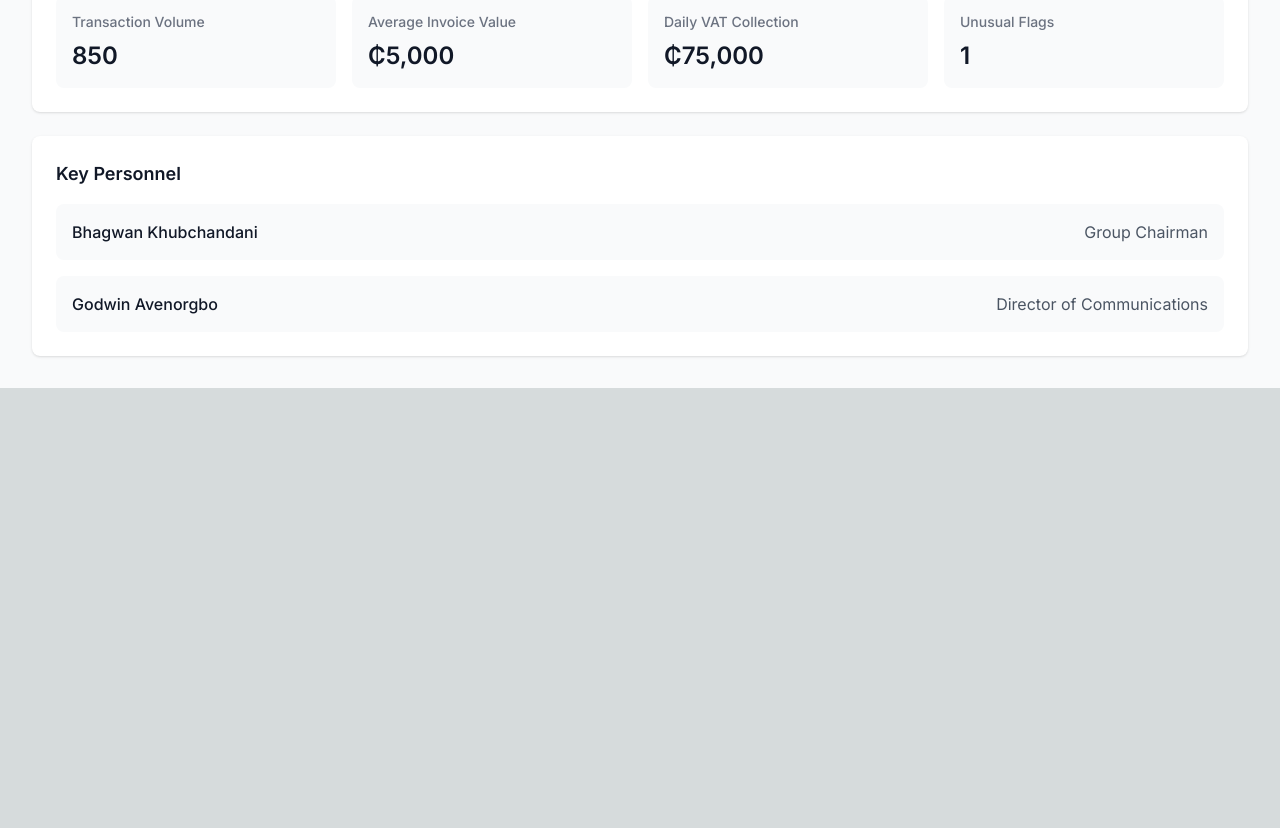
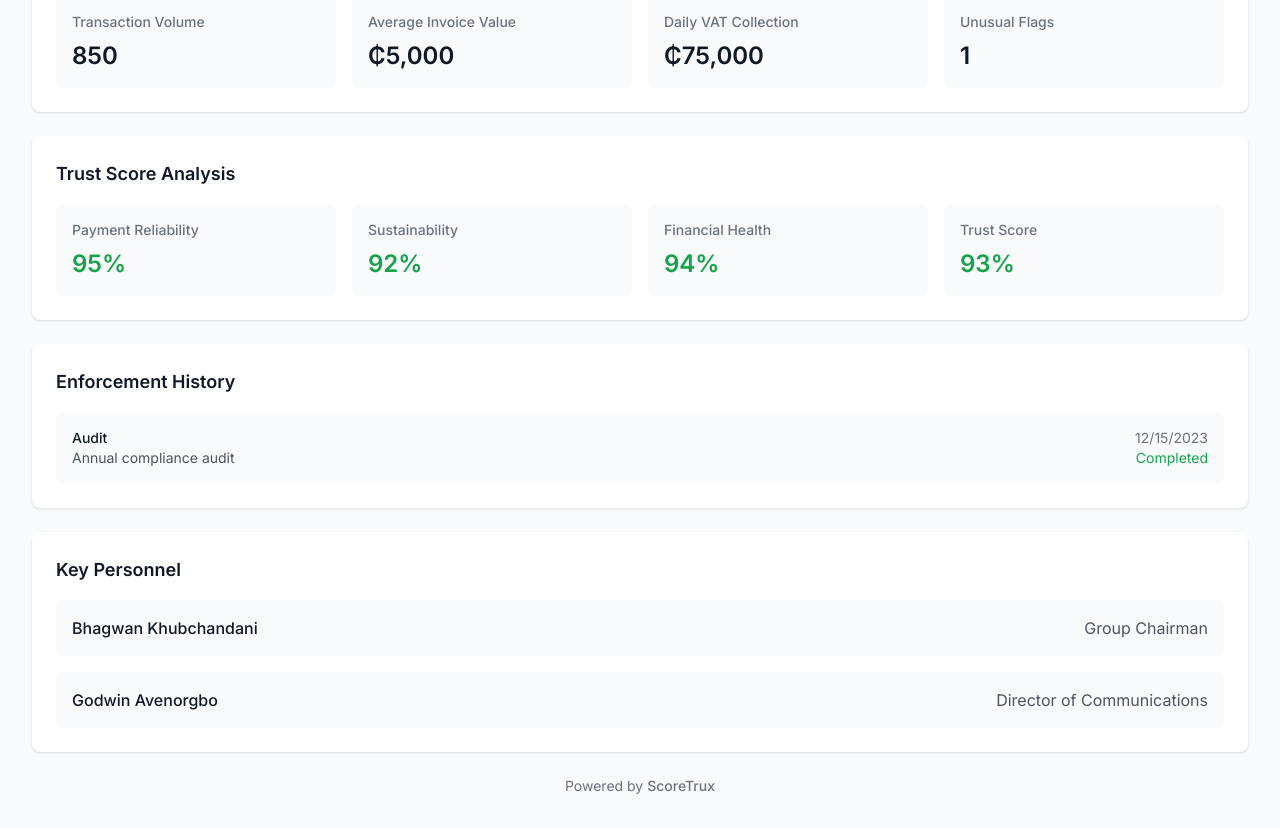
Before and after one commit to benjamint/Ghana-VAT-Portal, a Next.js app: page /businesses/1 in a window 1280 px wide. Shown: the part 540-1368 px from the top of the page. Before the commit the page ends 928 px from the top, so only its background shows below. Built offline with nearby package versions, Linux system fonts and the light colour scheme.

Commit message:
Restore ScoreTrux information to business details page

```diff
--- a/src/app/businesses/[id]/page.tsx
+++ b/src/app/businesses/[id]/page.tsx
@@ -1,4 +1,4 @@
-import { ArrowLeftIcon, CheckCircleIcon, ExclamationTriangleIcon, XCircleIcon } from '@heroicons/react/24/outline';
+import { ArrowLeftIcon, CheckCircleIcon, ExclamationTriangleIcon, XCircleIcon, CheckBadgeIcon } from '@heroicons/react/24/outline';
 import Link from 'next/link';
 import { getBusinessById } from '@/app/lib/data';
 import { notFound } from 'next/navigation';
@@ -28,6 +28,13 @@ export default async function BusinessDetailsPage({ params }: { params: { id: st
       default:
         return <XCircleIcon className="h-5 w-5 text-red-500" />;
     }
+  };
+
+  const getTrustScoreColor = (score: number) => {
+    if (score >= 90) return 'text-green-600';
+    if (score >= 70) return 'text-green-500';
+    if (score >= 50) return 'text-yellow-500';
+    return 'text-red-500';
   };
 
   return (
@@ -132,6 +139,64 @@ export default async function BusinessDetailsPage({ params }: { params: { id: st
           </div>
         </div>
 
+        {/* Trust Score Analysis */}
+        <div className="bg-white rounded-lg shadow mb-6">
+          <div className="px-4 py-5 sm:p-6">
+            <h2 className="text-lg font-semibold text-gray-900 mb-4">Trust Score Analysis</h2>
+            <div className="grid grid-cols-4 gap-4">
+              <div className="p-4 bg-gray-50 rounded-lg">
+                <h3 className="text-sm font-medium text-gray-500">Payment Reliability</h3>
+                <div className={`mt-2 text-2xl font-semibold ${getTrustScoreColor(business.creditAssessment.paymentReliability)}`}>
+                  {business.creditAssessment.paymentReliability}%
+                </div>
+              </div>
+              <div className="p-4 bg-gray-50 rounded-lg">
+                <h3 className="text-sm font-medium text-gray-500">Sustainability</h3>
+                <div className={`mt-2 text-2xl font-semibold ${getTrustScoreColor(business.creditAssessment.sustainability)}`}>
+                  {business.creditAssessment.sustainability}%
+                </div>
+              </div>
+              <div className="p-4 bg-gray-50 rounded-lg">
+                <h3 className="text-sm font-medium text-gray-500">Financial Health</h3>
+                <div className={`mt-2 text-2xl font-semibold ${getTrustScoreColor(business.creditAssessment.financialHealth)}`}>
+                  {business.creditAssessment.financialHealth}%
+                </div>
+              </div>
+              <div className="p-4 bg-gray-50 rounded-lg">
+                <h3 className="text-sm font-medium text-gray-500">Trust Score</h3>
+                <div className={`mt-2 text-2xl font-semibold ${getTrustScoreColor(business.creditAssessment.trustScore)}`}>
+                  {business.creditAssessment.trustScore}%
+                </div>
+              </div>
+            </div>
+          </div>
+        </div>
+
+        {/* Enforcement History */}
+        <div className="bg-white rounded-lg shadow mb-6">
+          <div className="px-4 py-5 sm:p-6">
+            <h2 className="text-lg font-semibold text-gray-900 mb-4">Enforcement History</h2>
+            <div className="space-y-4">
+              {business.enforcementHistory.map((event, index) => (
+                <div key={index} className="p-4 bg-gray-50 rounded-lg">
+                  <div className="flex items-center justify-between">
+                    <div>
+                      <h3 className="text-sm font-medium text-gray-900">{event.type}</h3>
+                      <p className="text-sm text-gray-600">{event.details}</p>
+                    </div>
+                    <div className="text-right">
+                      <p className="text-sm text-gray-500">{new Date(event.date).toLocaleDateString()}</p>
+                      <p className={`text-sm ${event.status === 'Completed' ? 'text-green-600' : 'text-yellow-600'}`}>
+                        {event.status}
+                      </p>
+                    </div>
+                  </div>
+                </div>
+              ))}
+            </div>
+          </div>
+        </div>
+
         {/* Key Personnel */}
         <div className="bg-white rounded-lg shadow">
           <div className="px-4 py-5 sm:p-6">
@@ -146,6 +211,13 @@ export default async function BusinessDetailsPage({ params }: { params: { id: st
             </div>
           </div>
         </div>
+
+        {/* Powered by ScoreTrux */}
+        <div className="mt-6 text-center">
+          <p className="text-sm text-gray-500">
+            Powered by <span className="font-medium">ScoreTrux</span>
+          </p>
+        </div>
       </div>
     </div>
   );
```
